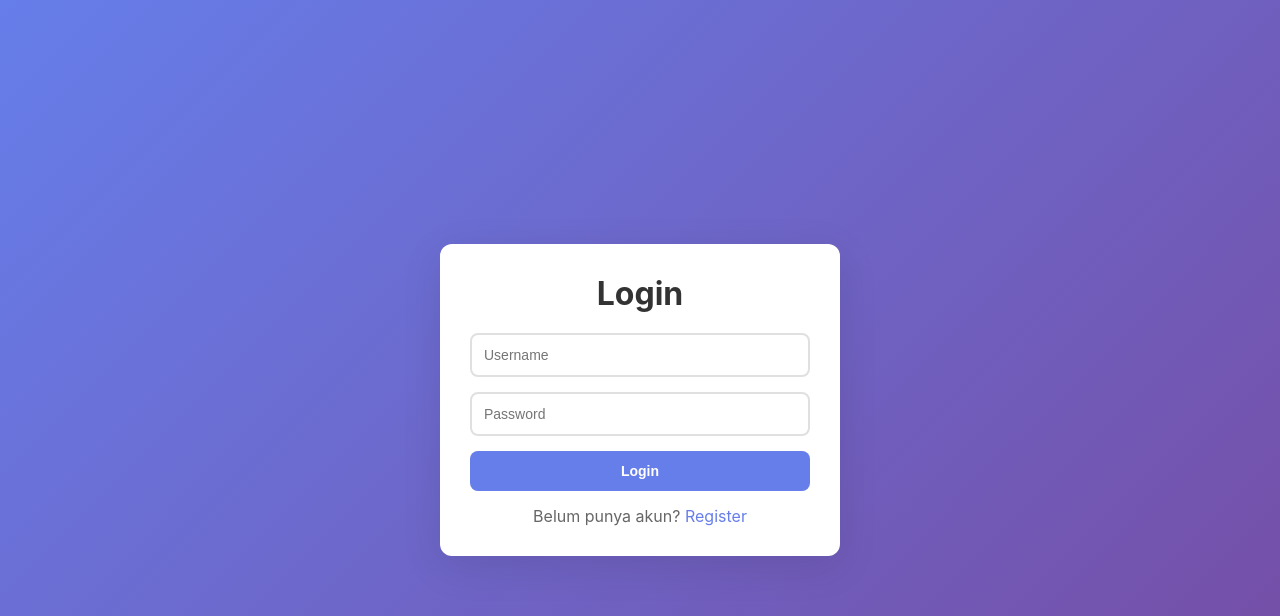
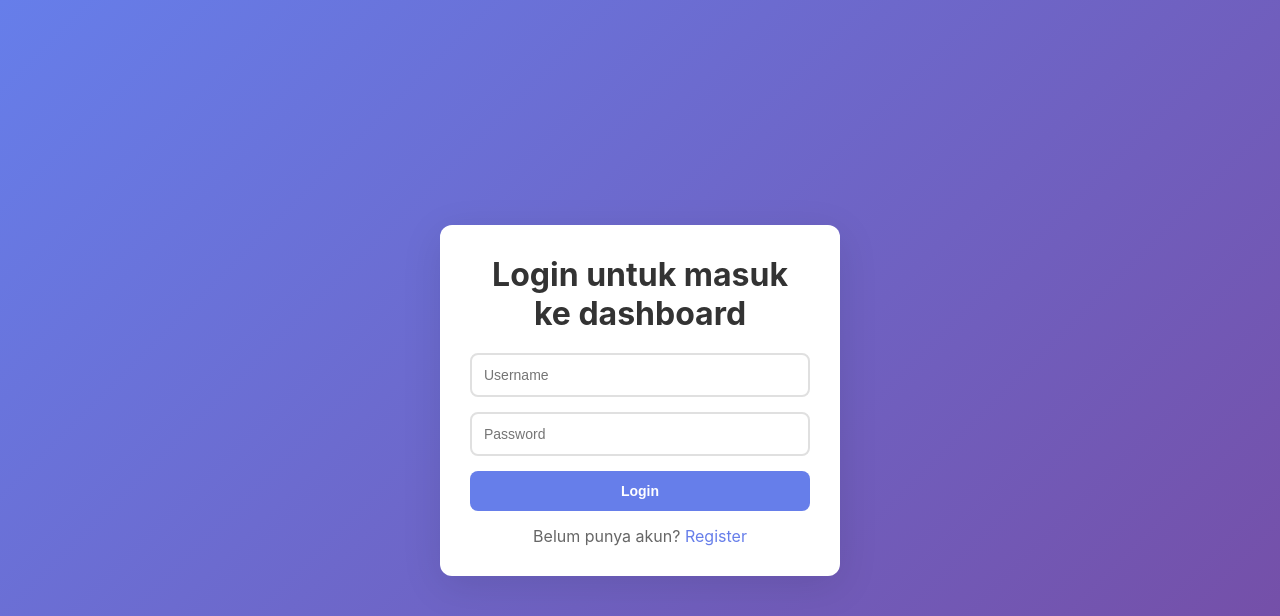
Before and after one commit to diorizqi404/todoapp-deployx, a PHP site: page /login.php in a window 1280 px wide. Shown: the top 616 px of the page. Run offline with PHP 8.4, Linux system fonts and the light colour scheme.

Commit message:
Update login.php

```diff
--- a/login.php
+++ b/login.php
@@ -31,7 +31,7 @@ if ($_SERVER['REQUEST_METHOD'] === 'POST') {
 </head>
 <body>
     <div class="card">
-        <h1>Login</h1>
+        <h1>Login untuk masuk ke dashboard</h1>
         <?php if ($error): ?>
             <div class="alert error"><?= $error ?></div>
         <?php endif; ?>
```
